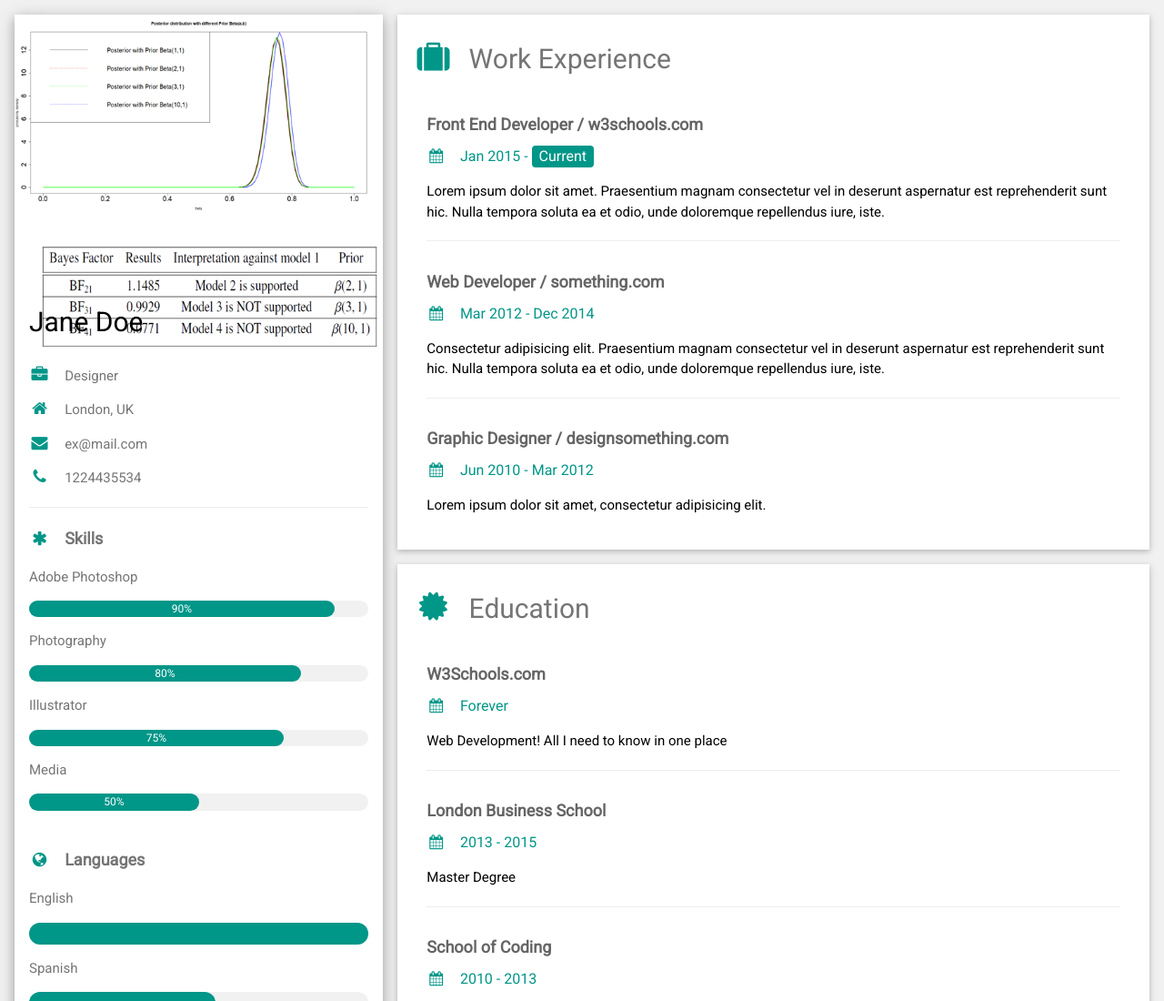
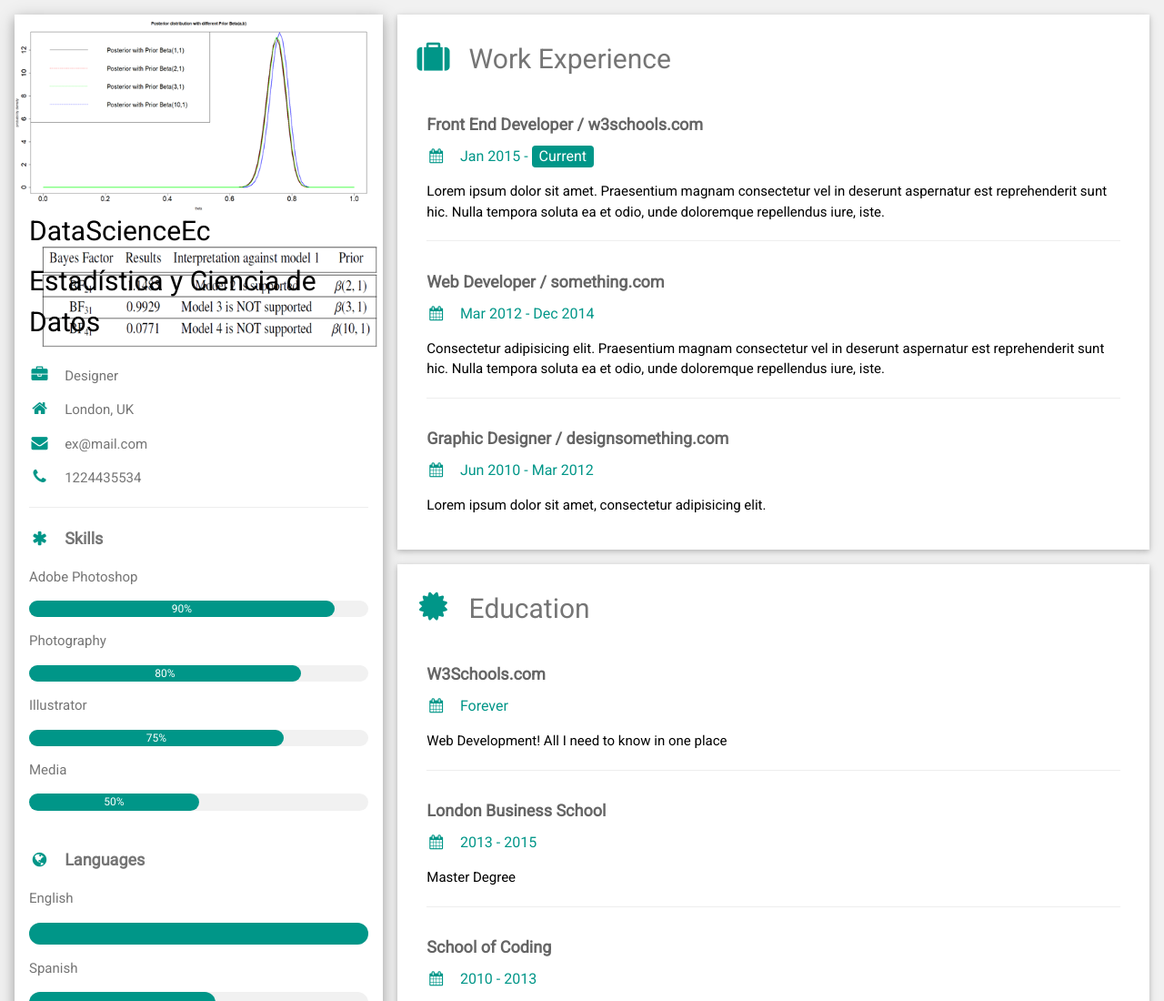
Before and after one commit to estadisticacienciadatos/estadisticadatascience.github.io, a plain HTML site: page index.html in a window 1280 px wide. Shown: the top 1100 px of the page at 91% size. Drawn offline with nearby package versions, Linux system fonts and the light colour scheme.

Commit message:
Update index.html

```diff
--- a/index.html
+++ b/index.html
@@ -26,7 +26,8 @@ html,body,h1,h2,h3,h4,h5,h6 {font-family: "Roboto", sans-serif}
         <div class="w3-display-container">
           <img src="logo_datascience.png" style="width:100%" alt="Avatar">
           <div class="w3-display-bottomleft w3-container w3-text-black">
-            <h2>Jane Doe</h2>
+            <h2>DataScienceEc</h2>
+            <h2>Estadística y Ciencia de Datos</h2>
           </div>
         </div>
         <div class="w3-container">
```
